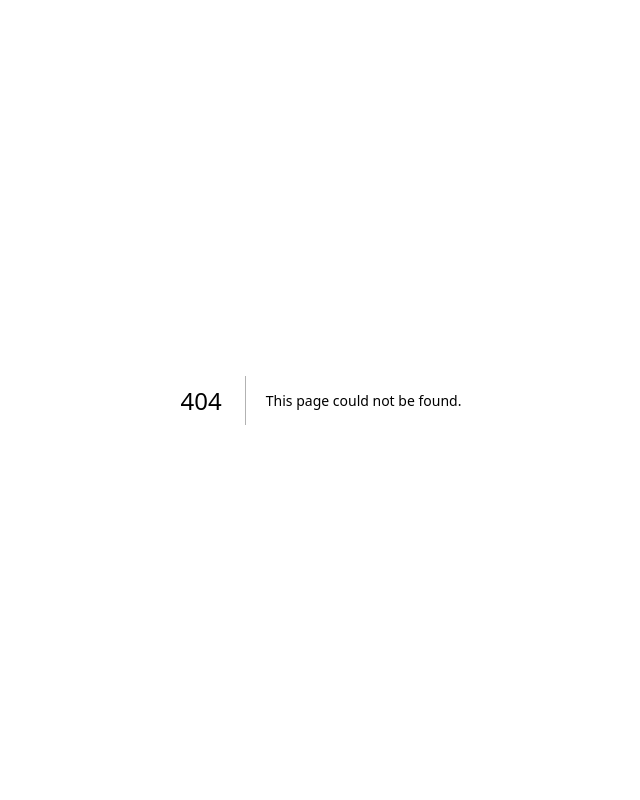
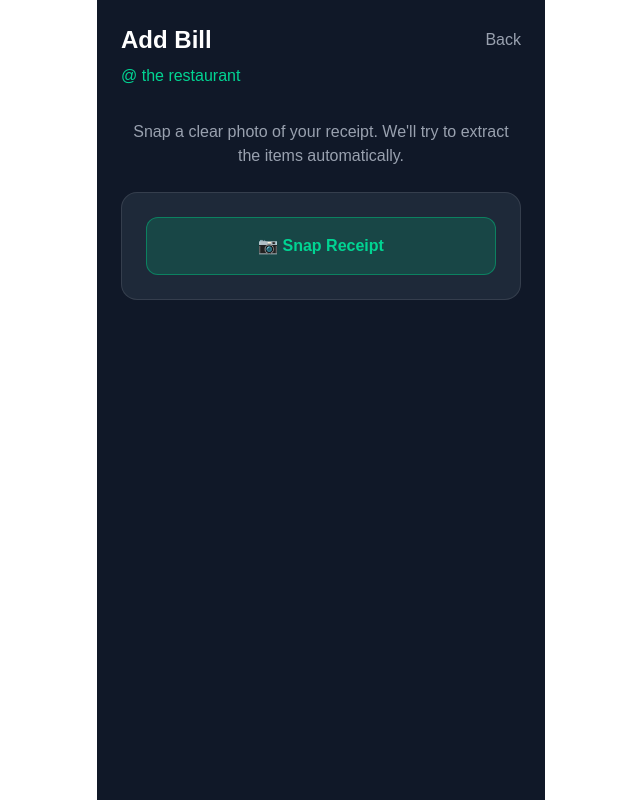
Before and after one commit to arehmanusmanii/billshplit, a Next.js app: page /party/1/scan in a window 1280 px wide. Before the commit this address had no page. Shown: the whole page, without its empty margins (319-959 px from the left). Built offline with nearby package versions, Linux system fonts and the light colour scheme.

Commit message:
feat: add receipt scanning verification screen

```diff
--- /dev/null
+++ b/app/party/[id]/scan/page.tsx
@@ -0,0 +1,106 @@
+"use client";
+
+import { useState, use } from "react";
+import { useRouter, useSearchParams } from "next/navigation";
+import { ReceiptScanner } from "@/components/ui/ReceiptScanner";
+
+interface ParsedItem {
+  id: string;
+  name: string;
+  price: number;
+}
+
+export default function ScanReceiptPage({ params }: { params: Promise<{ id: string }> }) {
+  const router = useRouter();
+  const searchParams = useSearchParams();
+  const restaurantName = searchParams.get('restaurant') || 'the restaurant';
+
+  // Unwrap the params Promise
+  const resolvedParams = use(params);
+  const partyId = resolvedParams.id;
+
+  const [scannedItems, setScannedItems] = useState<ParsedItem[]>([]);
+  const [hasScanned, setHasScanned] = useState(false);
+
+  const handleScanComplete = (items: ParsedItem[]) => {
+    setScannedItems(items);
+    setHasScanned(true);
+  };
+
+  const handleRemoveItem = (idToRemove: string) => {
+    setScannedItems(prev => prev.filter(item => item.id !== idToRemove));
+  };
+
+  const handleContinue = () => {
+    // In a real app, we might save these items to the DB here, or pass them in URL/State.
+    // For now, we'll serialize them into sessionStorage or just pass them as query params
+    // to the 'claim' page where the multiplayer claiming happens.
+    sessionStorage.setItem(`party_${partyId}_items`, JSON.stringify(scannedItems));
+    router.push(`/party/${partyId}/claim`);
+  };
+
+  return (
+    <main className="max-w-md mx-auto min-h-screen bg-gray-900 text-white p-6">
+      <header className="flex flex-col mb-8">
+        <div className="flex justify-between items-center mb-2">
+           <h1 className="text-2xl font-bold">Add Bill</h1>
+           <button onClick={() => router.back()} className="text-gray-400 hover:text-white">Back</button>
+        </div>
+        <p className="text-emerald-400">@ {restaurantName}</p>
+      </header>
+
+      {!hasScanned ? (
+        <div className="space-y-6">
+          <p className="text-gray-400 text-center">Snap a clear photo of your receipt. We'll try to extract the items automatically.</p>
+          <ReceiptScanner onScanComplete={handleScanComplete} />
+        </div>
+      ) : (
+        <div className="space-y-6">
+          <div className="flex justify-between items-end">
+            <h2 className="text-lg font-semibold">Verify Items</h2>
+            <button
+              onClick={() => setHasScanned(false)}
+              className="text-sm text-emerald-400 hover:text-emerald-300"
+            >
+              Rescan
+            </button>
+          </div>
+
+          <div className="bg-gray-800 rounded-2xl border border-white/10 overflow-hidden divide-y divide-white/5">
+            {scannedItems.length === 0 ? (
+              <div className="p-6 text-center text-gray-400">
+                Couldn't find any items. Try scanning again with better lighting.
+              </div>
+            ) : (
+              scannedItems.map((item) => (
+                <div key={item.id} className="p-4 flex justify-between items-center group">
+                  <div>
+                    <p className="font-medium">{item.name}</p>
+                  </div>
+                  <div className="flex items-center gap-4">
+                    <span className="font-mono text-emerald-400">${item.price.toFixed(2)}</span>
+                    <button
+                      onClick={() => handleRemoveItem(item.id)}
+                      className="text-gray-500 hover:text-rose-400 transition-colors"
+                      aria-label="Remove item"
+                    >
+                      ✕
+                    </button>
+                  </div>
+                </div>
+              ))
+            )}
+          </div>
+
+          <button
+            onClick={handleContinue}
+            disabled={scannedItems.length === 0}
+            className="w-full bg-emerald-500 hover:bg-emerald-600 disabled:opacity-50 text-white font-bold py-4 rounded-xl transition-colors mt-8"
+          >
+            Continue to Split
+          </button>
+        </div>
+      )}
+    </main>
+  );
+}
```
